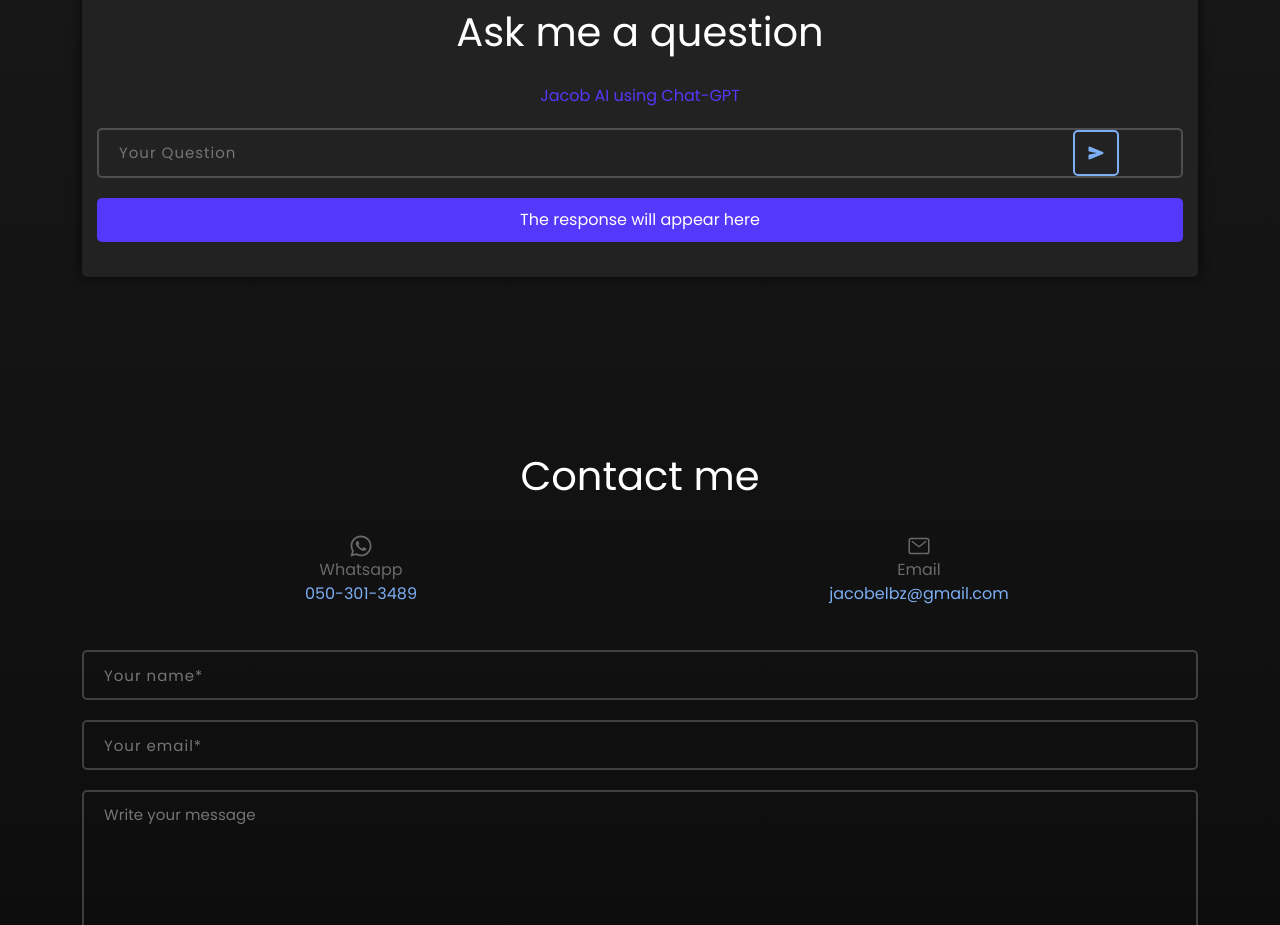
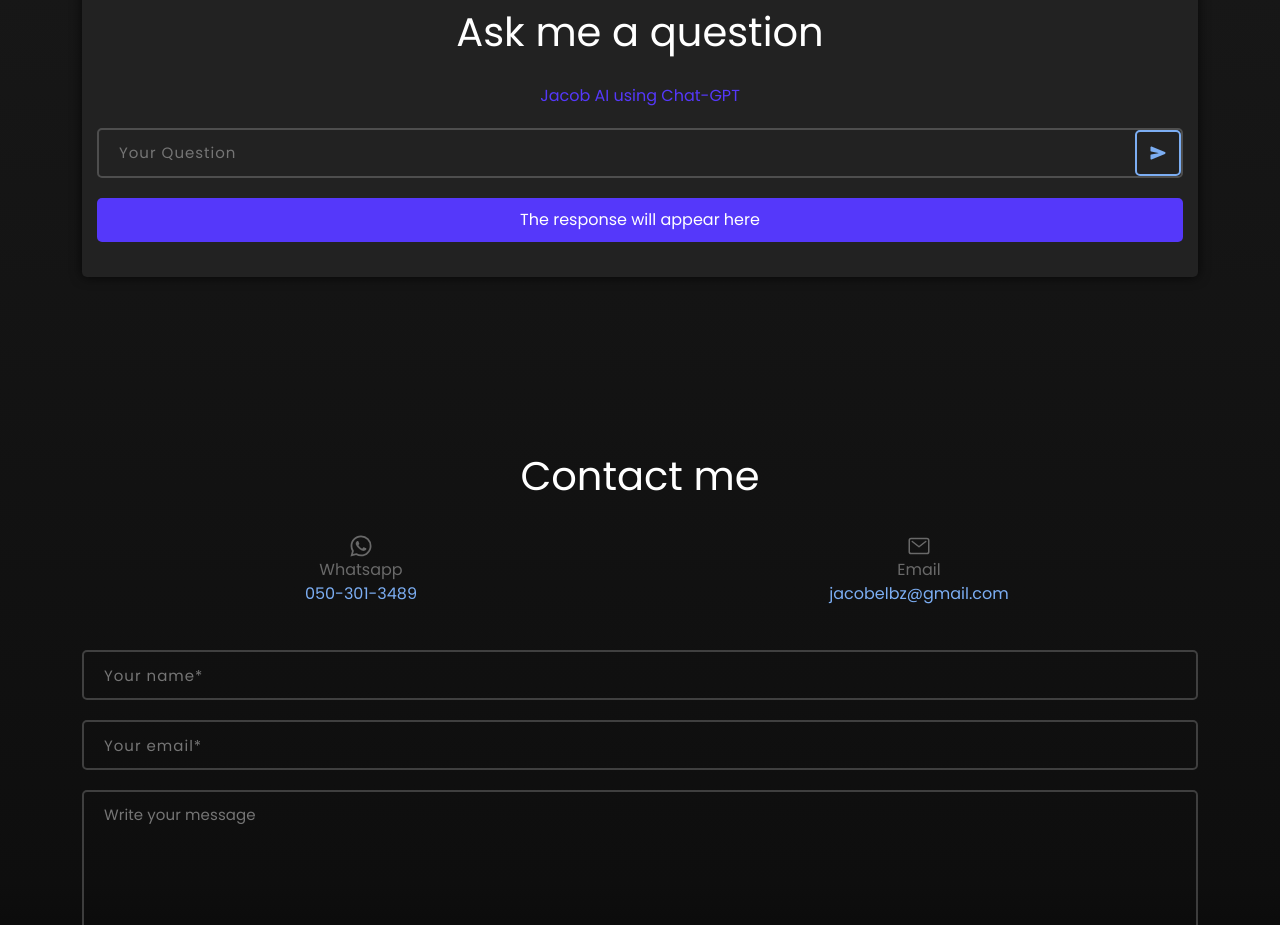
Before and after one commit to JacobElbaz/portfolio, a React (Create React App) app: page / in a window 1280 px wide. Shown: the part 3984-4909 px from the top of the page. Built offline with nearby package versions, Linux system fonts and the light colour scheme; no server answers.

Commit message:
space between

```diff
--- a/src/App.css
+++ b/src/App.css
@@ -428,6 +428,7 @@ input.contact:focus {
 
 .gpt {
   display: flex;
+  justify-content: space-between;
   border-radius: 5px;
   border: 2px solid hsla(0, 0%, 100%, .2);
   height: 50px;
--- a/src/Projects.js
+++ b/src/Projects.js
@@ -59,7 +59,7 @@ function Projects() {
                             </div>
                             <img src={tictactoe} alt="" />
                             <div className="project-actions">
-                                <Button href="hhttps://github.com/JacobElbaz/tic-tac-toe" target="_blank" variant="outline-light">Repository</Button>
+                                <Button href="https://github.com/JacobElbaz/tic-tac-toe" target="_blank" variant="outline-light">Repository</Button>
                             </div>
                         </div>
                     </Col>
```
